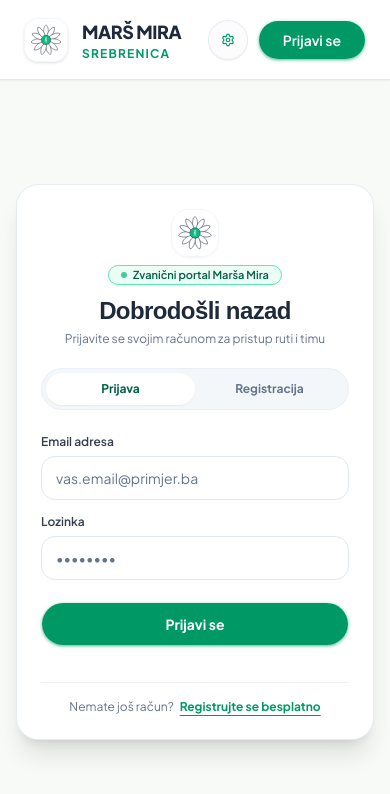
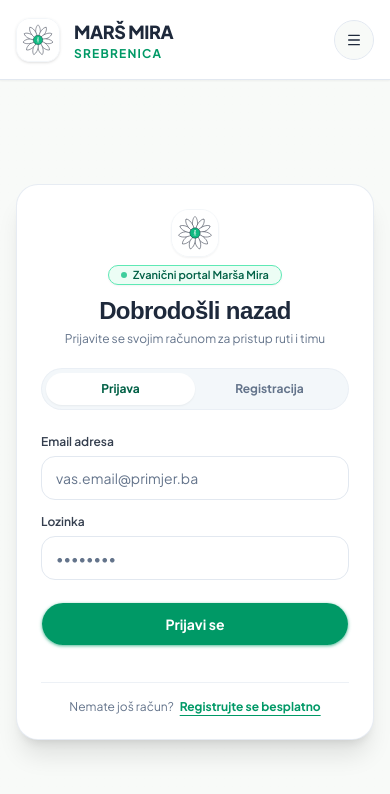
Before and after one commit to sekii4/mars-mira-frontend, a React (Vite) app: page /auth in a window 390 px wide. Shown: the top 794 px of the page. Built offline with nearby package versions, Linux system fonts and the light colour scheme; no server answers.

Commit message:
Add mobile hamburger navigation

```diff
--- a/src/components/Navbar.tsx
+++ b/src/components/Navbar.tsx
@@ -1,14 +1,16 @@
+import { useState } from 'react';
 import { Link, useNavigate } from 'react-router-dom';
 import { useAuth } from '@/hooks/useAuth';
 import { useLanguage } from '@/context/LanguageContext';
 import { Button } from '@/components/ui/button';
 import { MarsMiraLogo } from '@/components/MarsMiraLogo';
-import { LogOut, User, Route, BarChart3, Settings, Activity, CalendarDays, House } from 'lucide-react';
+import { LogOut, User, Route, BarChart3, Settings, Activity, CalendarDays, House, Menu, X } from 'lucide-react';
 
 export const Navbar = () => {
   const { user, isAuthenticated, logout } = useAuth();
   const { t } = useLanguage();
   const navigate = useNavigate();
+  const [menuOpen, setMenuOpen] = useState(false);
 
   const handleLogout = () => {
     logout();
@@ -16,7 +18,7 @@ export const Navbar = () => {
   };
 
   return (
-    <header className="sticky top-0 z-50 w-full border-b border-border bg-card/95 backdrop-blur-md shadow-xs flex items-center justify-between px-6 sm:px-10 lg:px-16 h-20">
+    <header className="sticky top-0 z-50 w-full border-b border-border bg-card/95 backdrop-blur-md shadow-xs flex items-center justify-between px-4 sm:px-10 lg:px-16 h-20">
       {/* Brand */}
       <Link to="/" className="flex items-center gap-3.5 group transition-opacity hover:opacity-90">
         <MarsMiraLogo className="h-11 w-11 rounded-xl shadow-sm border border-border/40" />
@@ -31,7 +33,7 @@ export const Navbar = () => {
       </Link>
 
       {/* User / Actions */}
-      <div className="flex items-center gap-2.5 sm:gap-4">
+      <div className="hidden md:flex items-center gap-2.5 sm:gap-4">
         {isAuthenticated && user?.role === 'admin' && (
           <>
             <Button
@@ -158,6 +160,46 @@ export const Navbar = () => {
           </Button>
         )}
       </div>
+
+      <Button
+        type="button"
+        variant="outline"
+        size="icon"
+        className="md:hidden rounded-full"
+        aria-label={menuOpen ? 'Zatvori navigaciju' : 'Otvori navigaciju'}
+        aria-expanded={menuOpen}
+        onClick={() => setMenuOpen((open) => !open)}
+      >
+        {menuOpen ? <X className="h-5 w-5" /> : <Menu className="h-5 w-5" />}
+      </Button>
+
+      {menuOpen && (
+        <nav className="absolute left-0 right-0 top-full flex flex-col gap-2 border-b border-border bg-card p-4 shadow-lg md:hidden">
+          {isAuthenticated && user?.role === 'admin' ? (
+            <>
+              <Link className="rounded-md px-3 py-2 hover:bg-muted" to="/admin/live-map" onClick={() => setMenuOpen(false)}>{t('nav_live_map')}</Link>
+              <Link className="rounded-md px-3 py-2 hover:bg-muted" to="/admin" onClick={() => setMenuOpen(false)}>{t('nav_stats')}</Link>
+              <Link className="rounded-md px-3 py-2 hover:bg-muted" to="/admin/events" onClick={() => setMenuOpen(false)}>Događaji</Link>
+            </>
+          ) : isAuthenticated && user?.role === 'participant' ? (
+            <>
+              <Link className="rounded-md px-3 py-2 hover:bg-muted" to="/dashboard" onClick={() => setMenuOpen(false)}>Početna</Link>
+              <Link className="rounded-md px-3 py-2 hover:bg-muted" to="/map" onClick={() => setMenuOpen(false)}>{t('nav_route')}</Link>
+            </>
+          ) : null}
+          <Link className="rounded-md px-3 py-2 hover:bg-muted" to="/settings" onClick={() => setMenuOpen(false)}>{t('nav_settings')}</Link>
+          {isAuthenticated && user ? (
+            <>
+              <Link className="rounded-md px-3 py-2 hover:bg-muted" to={user.role === 'admin' ? '/admin' : '/settings?tab=profile'} onClick={() => setMenuOpen(false)}>
+                {user.role === 'admin' ? `Admin: ${user.first_name}` : 'Uredi profil'}
+              </Link>
+              <button className="rounded-md px-3 py-2 text-left text-rose-600 hover:bg-rose-50" onClick={handleLogout}>{t('nav_logout')}</button>
+            </>
+          ) : (
+            <Link className="rounded-md px-3 py-2 font-semibold text-emerald-700 hover:bg-emerald-50" to="/auth" onClick={() => setMenuOpen(false)}>{t('nav_login')}</Link>
+          )}
+        </nav>
+      )}
     </header>
   );
 };
```
